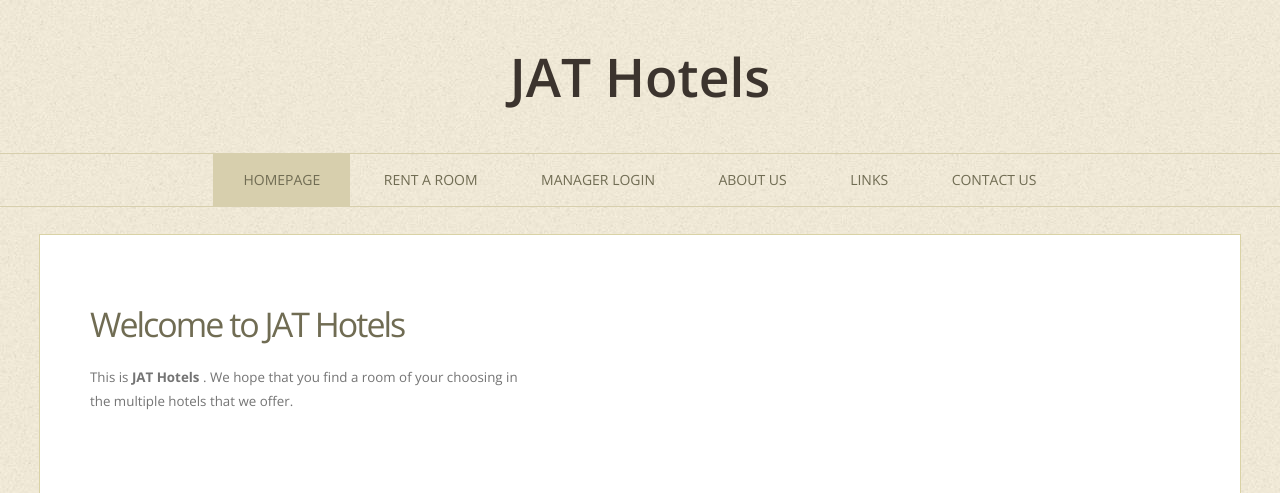
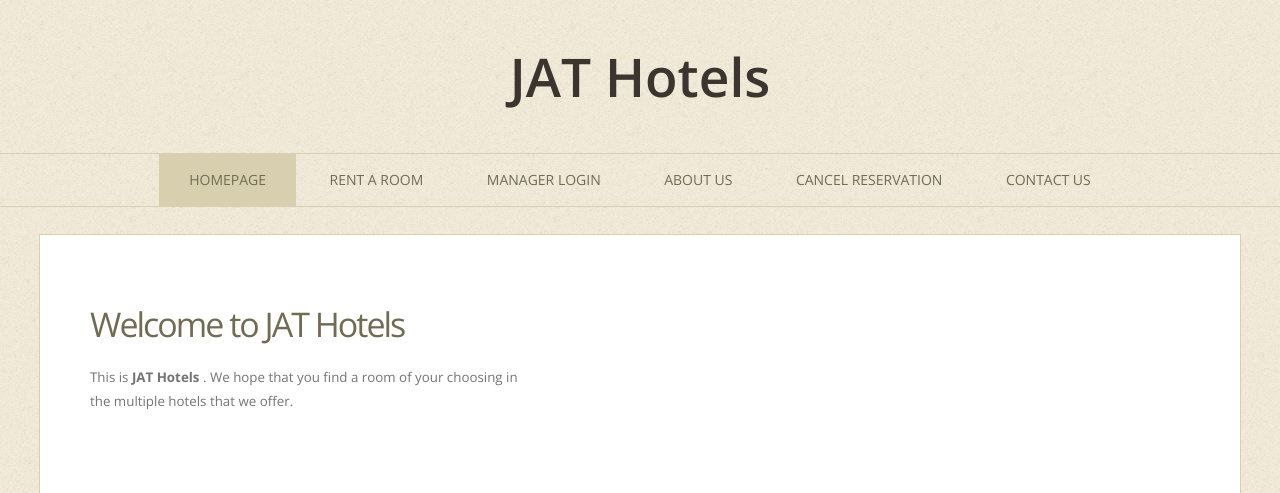
Before and after one commit to jaypatel1392/The-Data-Miners-SJSU, a PHP site: page / in a window 1280 px wide. Shown: the top 493 px of the page. Run offline with PHP 8.4, Linux system fonts and the light colour scheme.

Commit message:
updated index.php to include cancel

```diff
--- a/index.php
+++ b/index.php
@@ -31,7 +31,7 @@ Released   : 20130428
 			<li><a href="rent.php">Rent a Room</a></li>
 			<li><a href="#">Manager Login</a></li>
 			<li><a href="#">About Us</a></li>
-			<li><a href="#">Links</a></li>
+			<li><a href="cancel.php">Cancel Reservation</a></li>
 			<li><a href="#">Contact Us</a></li>
 		</ul>
 	</div>
```
